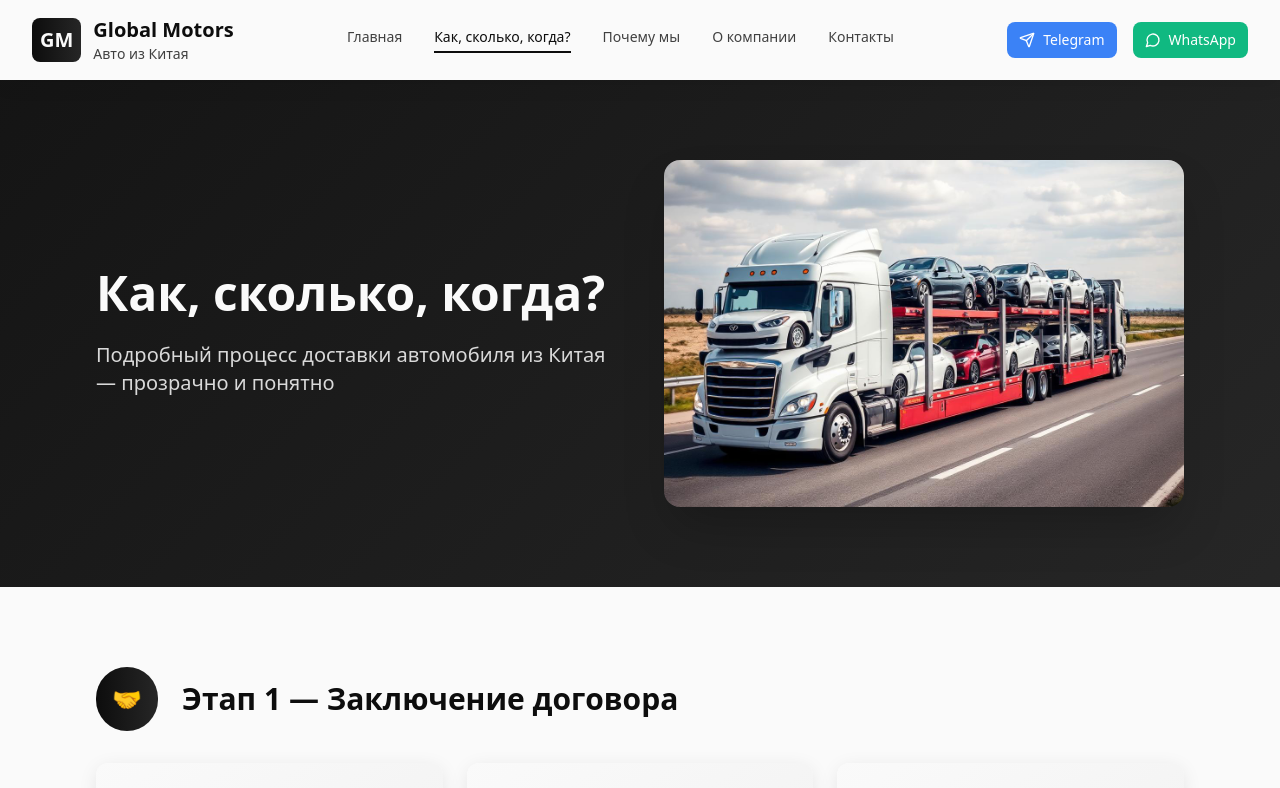
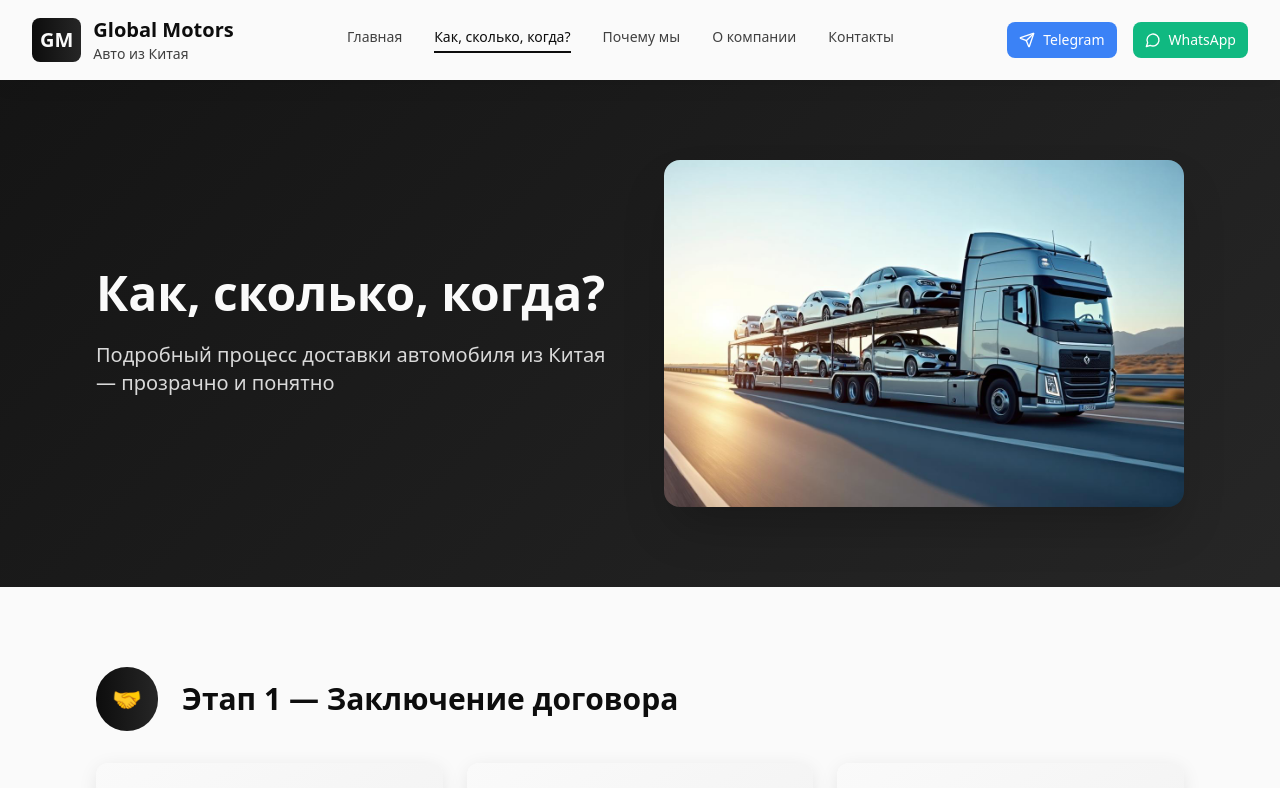
Before and after one commit to XandrAntonov/global-drive-china, a React (Vite) app: page /process in a window 1280 px wide. Shown: the top 788 px of the page. Built offline with nearby package versions, Linux system fonts and the light colour scheme.

Commit message:
Fix car transport image
Replace the current car transport image with a new one due to issues with the previous image.

```diff
--- a/src/pages/Process.tsx
+++ b/src/pages/Process.tsx
@@ -1,6 +1,6 @@
 import Layout from "@/components/Layout/Layout";
 import ContactButtons from "@/components/UI/ContactButtons";
-import carTransportImage from "@/assets/car-transport.jpg";
+import autoCarrierImage from "@/assets/auto-carrier.jpg";
 
 const Process = () => {
   const processSteps = [
@@ -84,8 +84,8 @@ const Process = () => {
               </div>
               <div className="relative">
                 <img
-                  src={carTransportImage}
-                  alt="Автовоз перевозит новые автомобили - процесс доставки Global Motors"
+                  src={autoCarrierImage}
+                  alt="Автовоз с новыми автомобилями - профессиональная доставка из Китая"
                   className="w-full h-auto rounded-2xl shadow-hero"
                 />
               </div>
```
Also changed, not shown: src/assets/auto-carrier.jpg (added).
